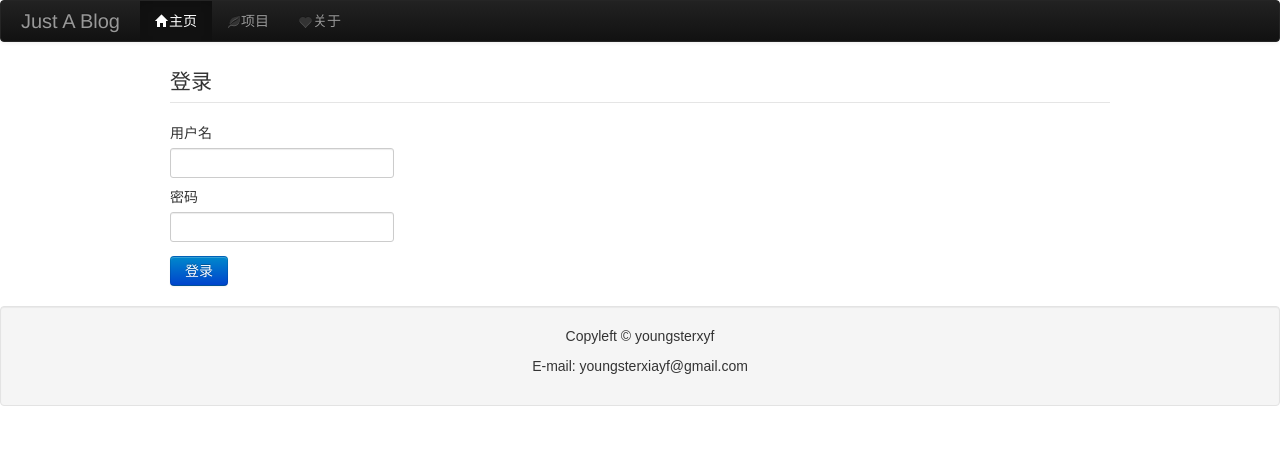
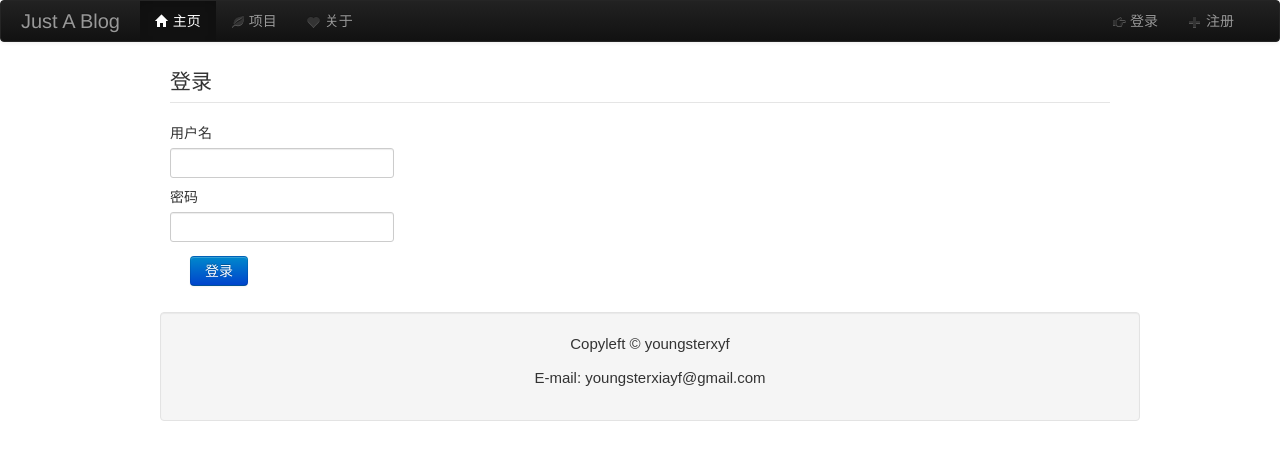
Before and after one commit to kitelife/JustABlog, a Flask app: page /login in a window 1280 px wide. Shown: the top 460 px of the page. Run offline with Flask 2, Linux system fonts and the light colour scheme; some libraries are stand-ins or nearby versions.

Commit message:
修改页面布局

```diff
--- a/app.py
+++ b/app.py
@@ -58,12 +58,15 @@ def admin():
 
 @app.route('/addpost', methods=['GET', 'POST'])
 def addpost():
-	if request.method == 'POST':
-		articlename = request.form['articlename']
-		articlecontent = request.form['articlecontent']
-		postid = controller.storePost(articlename, articlecontent)
-		return redirect('/postdetail/%s' % postid)
-	return render_template('addpost.html', post_handle_url=url_for('addpost'))
+	if helper.getCurrentUser():
+		if request.method == 'POST':
+			articlename = request.form['articlename']
+			articlecontent = request.form['articlecontent']
+			postid = controller.storePost(articlename, articlecontent)
+			return redirect('/postdetail/%s' % postid)
+		return render_template('addpost.html', post_handle_url=url_for('addpost'))
+	else:
+		return redirect(url_for('login'))
 
 @app.route('/editpost', methods=['GET', 'POST'])
 def editpost():
--- a/helper.py
+++ b/helper.py
@@ -16,7 +16,8 @@ def login_handler(user, password):
     return True
 
 def logout_handler():
-    session.pop('username')
+    if 'username' in session:
+        session.pop('username')
 
 def getCurrentUser():
     if 'username' not in session:
--- a/static/css/style.css
+++ b/static/css/style.css
@@ -3,9 +3,27 @@
 }
 #footer {
    /*position:absolute;*/
-   bottom:0;
-   width:100%;
-  text-align: center;
-  font-size : 14px;
-  font-family: "Hiragino Sans GB", "Microsoft YaHei", "WenQuanYi Micro Hei", Arial, sans-serif;
+  	margin:0 auto;
+  	max-width:960px;
+  	padding:6px 14px;
+  	text-align: center;
+  	font-size : 14px;
+  	font-family: "Hiragino Sans GB", "Microsoft YaHei", "WenQuanYi Micro Hei", Arial, sans-serif;
 }
+
+.editthispost {
+	text-align: center;
+	margin-top: 40px;
+	margin-bottom: 40px;
+}
+
+.posttitle {
+	text-align: center;
+	margin-top: 15px;
+	margin-bottom: 15px;
+}
+
+button {
+	margin-left: 20px;
+	margin-right: 20px;
+}
--- a/templates/layout.html
+++ b/templates/layout.html
@@ -6,7 +6,21 @@
 	<link rel="stylesheet" href="{{ url_for('static', filename='css/bootstrap/css/bootstrap.css') }}" type="text/css">
 	<link rel="stylesheet" href="{{ url_for('static', filename='css/style.css') }}" type="text/css">
 	<link rel="stylesheet" href="{{ url_for('static', filename='css/code.css') }}" type="text/css">
+	<script src="{{ url_for('static', filename='js/jquery-1.8.0.min.js') }}" type="text/javascript"></script>
+
+	<!-- Le HTML5 shim, for IE6-8 support of HTML5 elements -->
+    <!--[if lt IE 9]>
+      <script src="http://html5shim.googlecode.com/svn/trunk/html5.js"></script>
+    <![endif]-->
+
 	<link rel="shortcut icon" href="{{ url_for('static', filename='favicon.ico') }}">
+	<script type="text/javascript">
+		$(function(){
+			$(".nav li").click(function(){
+				$(this).addClass('active');
+			});
+		})
+	</script>
 {% if title %}
 	<title>{{ title }}</title>
 {% else %}
@@ -18,19 +32,28 @@
 		<div class="navbar-inner">
 			<a class="brand" href="/">Just A Blog</a>
 			<ul class="nav">
-				<li class="active"><a href="/"><i class="icon-home"></i>主页</a></li>
-				<li><a href="/projects"><i class="icon-leaf"></i>项目</a></li>
-				<li><a href="/about"><i class="icon-heart"></i>关于</a></li>
+				<li class="active"><a href="/"><i class="icon-home"></i> 主页</a></li>
+				<li><a href="/projects"><i class="icon-leaf"></i> 项目</a></li>
+				<li><a href="/about"><i class="icon-heart"></i> 关于</a></li>
+			</ul>
+			<ul class="nav pull-right">
+				{% if 'username' in session %}
+					<li><a href="#"><i class="icon-user"></i>{{ session['username'] }}</a></li>
+					<li><a href="/logout"><i class="icon-hand-left"></i> 登出</a></li>
+				{% else %}
+					<li><a href="/login"><i class="icon-hand-right"></i> 登录</a></li>
+					<li><a href="/register"><i class="icon-plus"></i> 注册</a></li>
+				{% endif %}
 			</ul>
 		</div>
 	</div>
 {% block mainContent%}
 {% endblock %}
-	<footer class="footer" id="footer">
-		<div class="well" >
+	<div class="footer" id="footer">
+		<div class="container well" >
 			<p>Copyleft &copy youngsterxyf</p>
 			<p>E-mail: youngsterxiayf@gmail.com</p>
 		</div>
-	</footer>
+	</div>
 </body>
 </html>
```
Also changed, not shown: templates/postdetail.html (+5 -3 lines).
